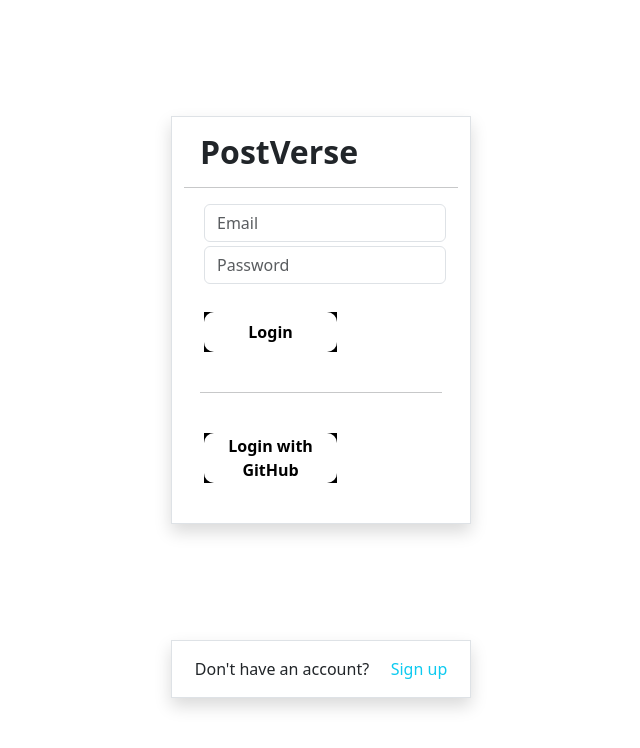
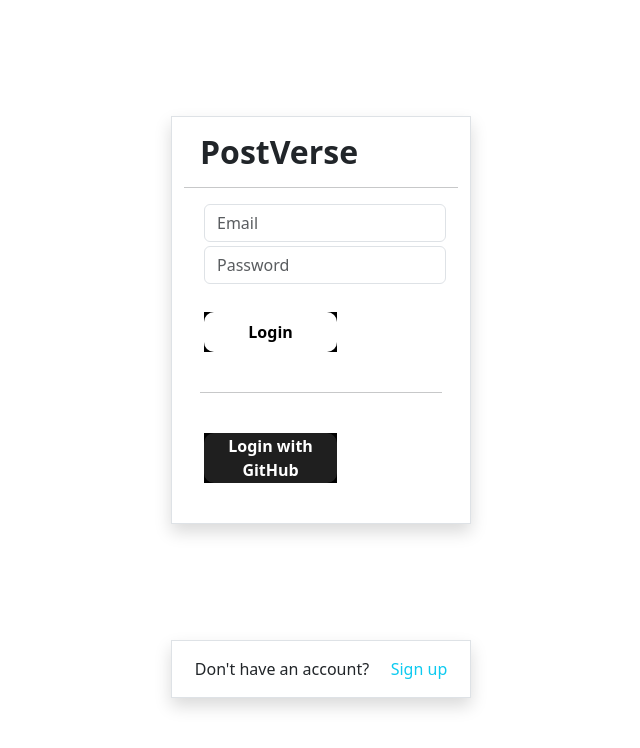
Before and after one commit to FrankoLika/Capstone-FE, a React (Create React App) app: page / in a window 1280 px wide. Shown: the top 748 px of the page, without its empty margins (319-959 px from the left). Built offline with nearby package versions, Linux system fonts and the light colour scheme.

Commit message:
login registration styles

```diff
--- a/src/pages/Login.js
+++ b/src/pages/Login.js
@@ -1,9 +1,9 @@
 import React, { useState } from 'react'
-import '../styles/Login.css'
 import { Form, FormControl, Container, Row, Col, } from 'react-bootstrap'
 import { Toaster } from 'react-hot-toast'
 import { Toast } from '../utilities/notifications'
 import { Link, useNavigate } from 'react-router-dom'
+import '../styles/Login-Register.css'
 
 const Login = () => {
     const navigate = useNavigate();
@@ -27,6 +27,7 @@
             const jwt = data.token
             localStorage.setItem('jwt', jwt);
             if (jwt) {
+                successToast.success()
                 setTimeout(() => {
                     navigate('/Homepage', { replace: true });
                 }, 1000);
@@ -73,7 +74,7 @@
                             <b>Login</b>
                         </button>
                         <hr></hr>
-                        <button className='glow-on-hover mx-1 my-4 h-100' onClick={handleLoginWithGithub}>
+                        <button className='glow-on-hover-gh mx-1 my-4 h-100' onClick={handleLoginWithGithub}>
                             <b>Login with GitHub</b>
                         </button>
                     </Form>
--- a/src/pages/Register.js
+++ b/src/pages/Register.js
@@ -1,6 +1,8 @@
 import React, { useState } from 'react'
 import { Form, FormControl, Container, Row, Col, } from 'react-bootstrap'
-import { useNavigate } from 'react-router-dom'
+import { Link, useNavigate } from 'react-router-dom'
+import '../styles/Login-Register.css'
+
 const Register = () => {
     const [formData, setFormData] = useState({})
 
@@ -15,7 +17,7 @@
                 },
                 body: JSON.stringify(formData)
             })
-            if(res.ok){
+            if (res.ok) {
                 navigate('/')
             }
         } catch (error) {
@@ -23,9 +25,13 @@
         }
     }
 
+    const handleLoginWithGithub = () => {
+        window.location.href = `${process.env.REACT_APP_BASE_URL}/auth/github`
+    }
+
     return (
         <Container className='h-100'>
-            <Row className="row-login justify-content-center align-items-center">
+            <Row className="row-register justify-content-center align-items-center">
                 <Col className='bg-white shadow square border' xs={10} sm={8} md={6} lg={4} style={{ maxWidth: "300px" }}>
                     <h2 className='m-3 fw-bold'>PostVerse</h2>
                     <hr></hr>
@@ -37,7 +43,7 @@
                             })}
                             type='text'
                             placeholder='Username'
-                            className= 'm-1'
+                            className='m-1'
                         >
                         </FormControl>
                         <FormControl
@@ -47,7 +53,7 @@
                             })}
                             type='email'
                             placeholder='Email'
-                            className= 'm-1'
+                            className='m-1'
                         >
                         </FormControl>
                         <FormControl
@@ -57,14 +63,25 @@
                             })}
                             type='password'
                             placeholder='Password'
-                            className= 'm-1'
+                            className='m-1'
                         >
                         </FormControl>
-
-                        <button type='submit' className= 'glow-on-hover mx-1 mt-3'>
+                        <button type='submit' className='glow-on-hover mx-1 my-4'>
                             <b>Register</b>
                         </button>
+                        <hr></hr>
+                        <button className='glow-on-hover-gh mx-1 my-4 h-100' onClick={handleLoginWithGithub}>
+                            <b>Login with GitHub</b>
+                        </button>
                     </Form>
+                </Col>
+            </Row>
+            <Row className="justify-content-center align-items-center">
+                <Col className='bg-white shadow square border' xs={10} sm={8} md={6} lg={4} style={{ maxWidth: "300px" }}>
+                    <div className='d-flex justify-content-around mt-3'>
+                        <p>Do you have an account?</p>
+                        <Link className='text-decoration-none text-info' to="/">Sign in</Link>
+                    </div>
                 </Col>
             </Row>
         </Container>
--- a/src/styles/Login.css
+++ b/src/styles/Login-Register.css
@@ -61,6 +61,70 @@
   border-radius: 10px;
 }
 
+/*Button github*/
+.glow-on-hover-gh {
+  width: 55%;
+  height: 40px;
+  border: none;
+  outline: none;
+  color: #ffffff;
+  background-color: #000000;
+  cursor: pointer;
+  position: relative;
+  z-index: 0;
+}
+
+.glow-on-hover-gh:before {
+  content: "";
+  background: linear-gradient(
+    45deg,
+    #ff0000,
+    #ff7300,
+    #fffb00,
+    #48ff00,
+    #00ffd5,
+    #002bff,
+    #7a00ff,
+    #ff00c8,
+    #ff0000
+  );
+  position: absolute;
+  top: -2px;
+  left: -2px;
+  background-size: 400%;
+  z-index: -1;
+  filter: blur(5px);
+  width: calc(100% + 4px);
+  height: calc(100% + 4px);
+  animation: glowing 20s linear infinite;
+  opacity: 0;
+  transition: opacity 0.3s ease-in-out;
+}
+
+.glow-on-hovers:active {
+  color: #000000;
+}
+
+.glow-on-hover-gh:active:after {
+  background: transparent;
+}
+
+.glow-on-hover-gh:hover:before {
+  opacity: 1;
+}
+
+.glow-on-hover-gh:after {
+  z-index: -1;
+  content: "";
+  position: absolute;
+  width: 100%;
+  height: 100%;
+  background: #1f1f1f;
+  left: 0;
+  top: 0;
+  border-radius: 10px;
+}
+
 @keyframes glowing {
   0% {
     background-position: 0 0;
@@ -76,3 +140,7 @@
 .row-login{
   height: 80%;
 }
+
+.row-register{
+  height: 85%;
+}
```
